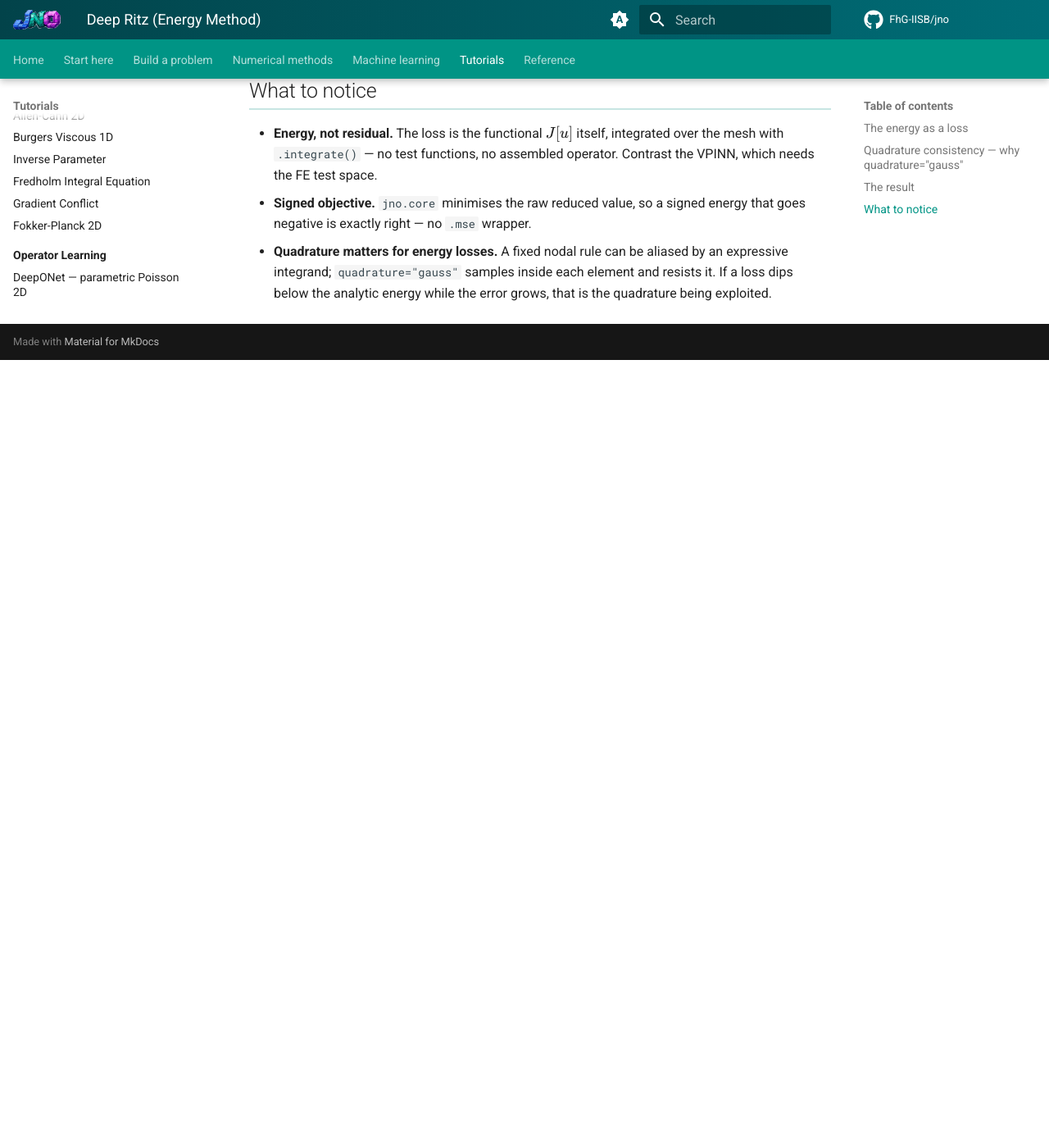
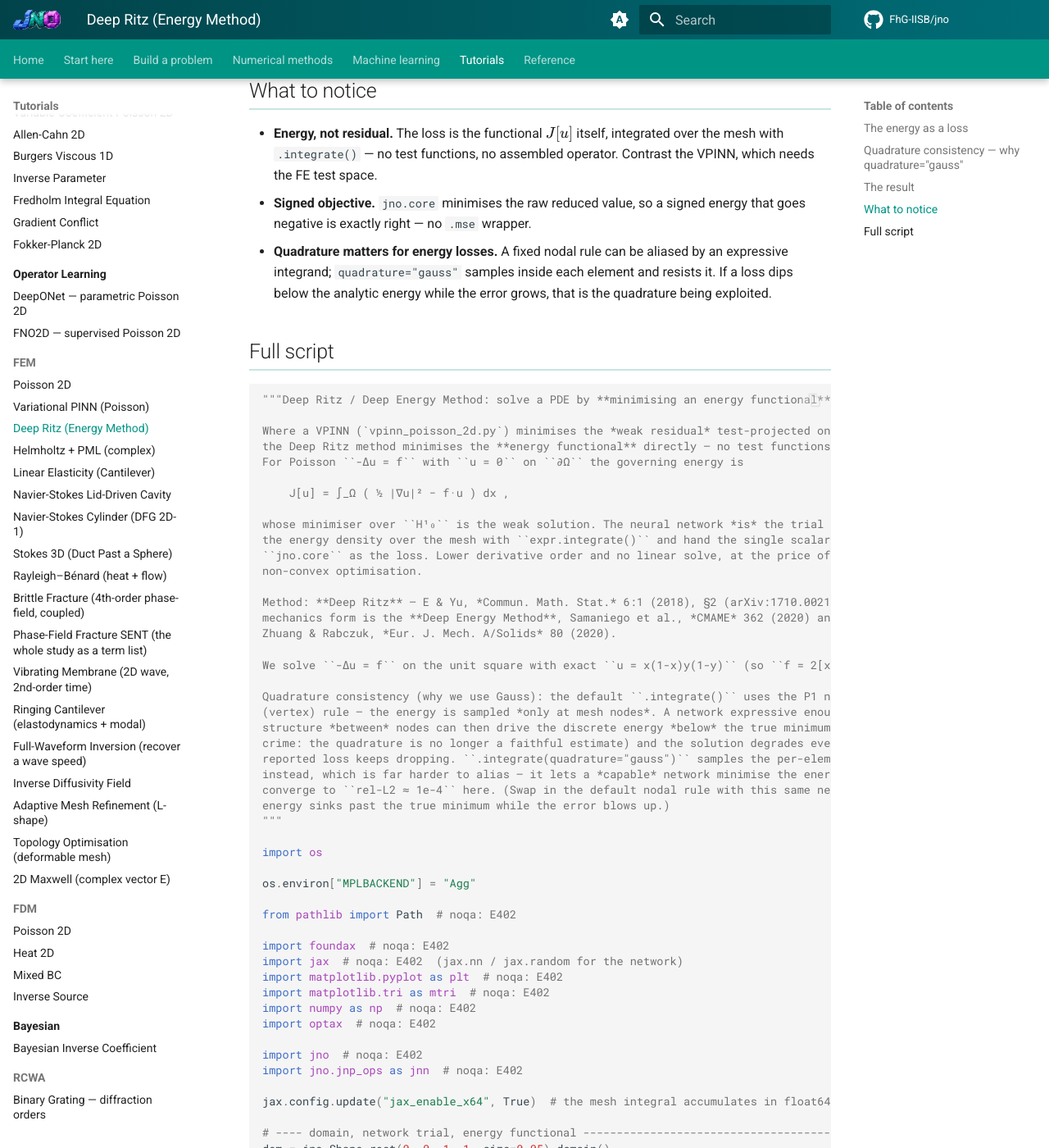
Before and after one commit to FhG-IISB/jNO, an MkDocs documentation site: the page built from docs/tutorials/08-fem-and-varpinns/deep-ritz-poisson-2d.md, in a window 1280 px wide and 1400 px high, scrolled down 2032 px. Shown: the whole window at 82% size. Built offline with MkDocs 1.6.1 and Material for MkDocs 9.7.7, drawn with Linux system fonts in a browser that asks for light colours; comment, search, counter and statistics services are not loaded; before the commit the page ends 2471 px from its top, so only the background shows below that; some of the changed text lies outside the part shown.

Commit message:
docs(tutorials): every tutorial now embeds its verified script
Four pages had no full-script block at all (deep-ritz-poisson-2d,
navier-stokes-cylinder-dfg, phase-field-fracture-sent, stokes-3d-duct-sphere)
and bayesian-inverse-coefficient embedded its raw file rather than the `:code`
section.

Three were one-line additions — their scripts already carried
`# --8<-- [start:code]`. deep_ritz_poisson_2d.py needed the marker pair, placed
to exclude the figure block as every other script does;
01_bayesian_inverse_coefficient.py has no figure block, so its code section is
the whole file.

Verified by rendered output rather than by the build passing, which matters
here: I first wrote the bayesian embed as `"....py":code` with the section
OUTSIDE the closing quote. That is not snippet syntax at all, so check_paths
never sees it — the build was clean and the page rendered an 8-line block
instead of the 116-line script. Fixed; each of the five now renders 76-157
lines with its script content present.

Both marker-edited scripts re-run green: deep-ritz rel-L2 8.06e-05; the
Bayesian chain rel_k 2.8%, R-hat 1.0010, ESS 588, truth inside the 90% CI.

````diff
--- a/docs/tutorial_examples/08_fem_and_varpinns/deep_ritz_poisson_2d.py
+++ b/docs/tutorial_examples/08_fem_and_varpinns/deep_ritz_poisson_2d.py
@@ -1,3 +1,4 @@
+# --8<-- [start:code]
 """Deep Ritz / Deep Energy Method: solve a PDE by **minimising an energy functional** with a network.
 
 Where a VPINN (`vpinn_poisson_2d.py`) minimises the *weak residual* test-projected onto the FE basis,
@@ -75,6 +76,8 @@ rel = float(np.linalg.norm(pred - exact) / np.linalg.norm(exact))
 print(f"\nDeep Ritz Poisson 2D: minimised energy functional; dofs={dom.mesh.points.shape[0]}")
 print(f"  trained Deep-Ritz vs analytic x(1-x)y(1-y):  rel-L2 = {rel:.3e}")
 
+# --8<-- [end:code]
+
 # ---- plot the learned field and the error (the actual computed prediction) -----------------
 pts = np.asarray(test_dom.mesh.points)[:, :2]
 tri = mtri.Triangulation(pts[:, 0], pts[:, 1])
--- a/docs/tutorial_examples/10_bayesian_pinns/01_bayesian_inverse_coefficient.py
+++ b/docs/tutorial_examples/10_bayesian_pinns/01_bayesian_inverse_coefficient.py
@@ -1,3 +1,4 @@
+# --8<-- [start:code]
 """01 — Bayesian inverse PINN: recover a PDE coefficient with calibrated UQ.
 
 Governing physics (steady reaction-diffusion on the unit line, u(0)=u(1)=0):
@@ -114,3 +115,4 @@ assert rel_k < 0.08, f"posterior-mean k off by {rel_k:.2%}"
 assert rhat < 1.1, f"chains not mixed: R-hat = {rhat:.4f}"
 assert ess > 100, f"effective sample size too low: {ess:.0f}"
 assert truth_in_ci, f"truth {K_TRUE} outside 90% CI [{k_lo:.4f}, {k_hi:.4f}]"
+# --8<-- [end:code]
--- a/docs/tutorials/08-fem-and-varpinns/deep-ritz-poisson-2d.md
+++ b/docs/tutorials/08-fem-and-varpinns/deep-ritz-poisson-2d.md
@@ -76,3 +76,9 @@ energy plateaus at the true minimum within a few hundred epochs and stays there.
 - **Quadrature matters for energy losses.** A fixed nodal rule can be aliased by an expressive
   integrand; `quadrature="gauss"` samples inside each element and resists it. If a loss dips below
   the analytic energy while the error grows, that is the quadrature being exploited.
+
+## Full script
+
+```python
+--8<-- "tutorial_examples/08_fem_and_varpinns/deep_ritz_poisson_2d.py:code"
+```
````
Also changed, not shown: docs/tutorials/08-fem-and-varpinns/navier-stokes-cylinder-dfg.md (+6 -0 lines), docs/tutorials/08-fem-and-varpinns/phase-field-fracture-sent.md (+6 -0 lines), docs/tutorials/08-fem-and-varpinns/stokes-3d-duct-sphere.md (+6 -0 lines), docs/tutorials/10-bayesian-pinns/bayesian-inverse-coefficient.md (+1 -1 lines).
